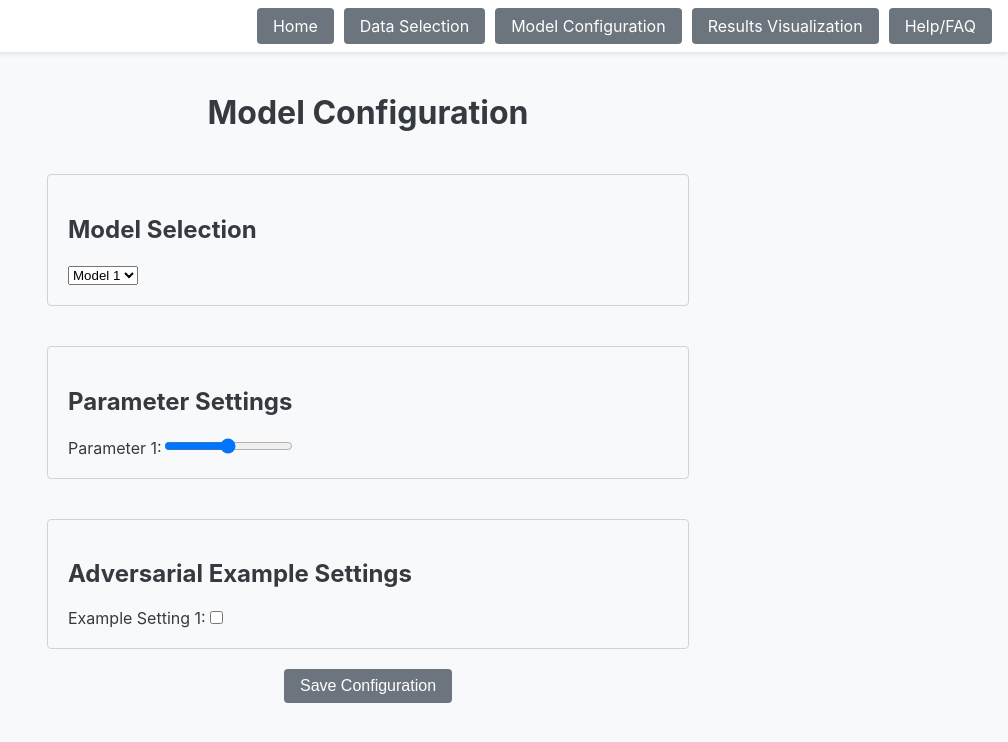
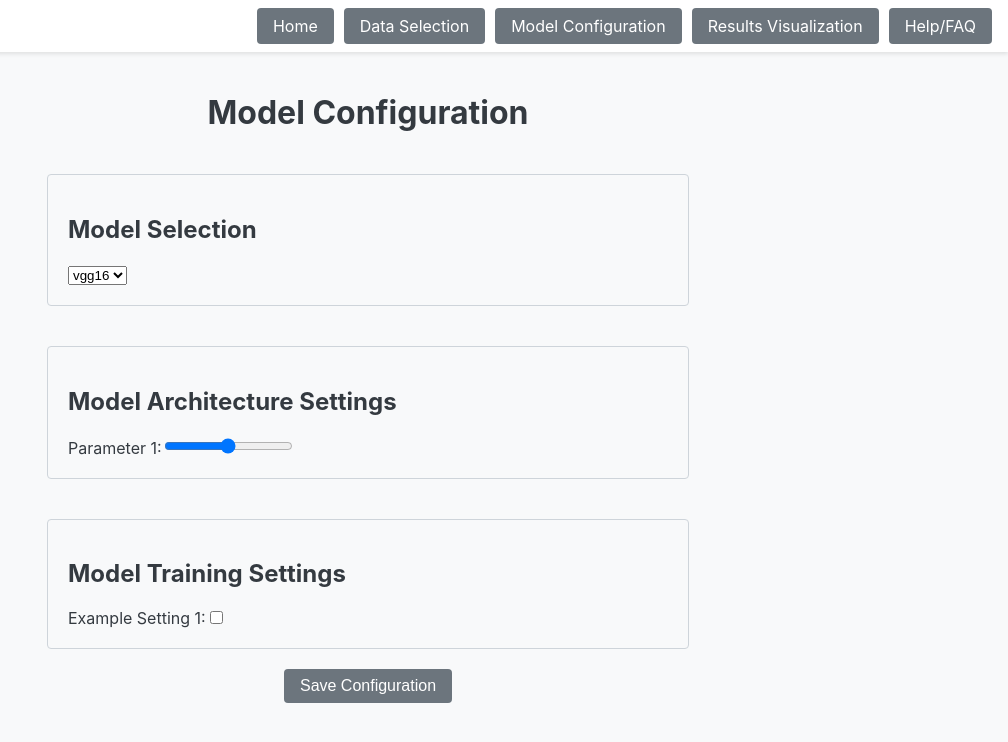
Before and after one commit to Astro-027/machine-learning-ui, a React (Create React App) app: page /model-configuration in a window 1280 px wide. Shown: the top 742 px of the page, without its empty margins (272-1280 px from the left). Built offline with nearby package versions, Linux system fonts and the light colour scheme.

Commit message:
Updated names

```diff
--- a/src/App.css
+++ b/src/App.css
@@ -129,8 +129,8 @@ button:hover {
 }
 
 .model-selection,
-.parameter-settings,
-.adversarial-example-settings {
+.model-training-settings,
+.model-architecture-settings {
   margin: 20px 0;
   padding: 20px;
   border: 1px solid #CED4DA;
--- a/src/components/ParameterSettings.tsx
+++ b/src/components/ModelArchitectureSettings.tsx
@@ -1,9 +1,9 @@
 import React from 'react';
 
-const ParameterSettings: React.FC = () => {
+const ModelArchitectureSettings: React.FC = () => {
     return (
-        <div className="parameter-settings">
-            <h2>Parameter Settings</h2>
+        <div className="model-architecture-settings">
+            <h2>Model Architecture Settings</h2>
             {/* Placeholder for parameter settings */}
             <label>
                 Parameter 1:
@@ -14,4 +14,4 @@ const ParameterSettings: React.FC = () => {
     );
 };
 
-export default ParameterSettings;
+export default ModelArchitectureSettings;
--- a/src/components/ModelSelection.tsx
+++ b/src/components/ModelSelection.tsx
@@ -6,8 +6,8 @@ const ModelSelection: React.FC = () => {
             <h2>Model Selection</h2>
             {/* Placeholder for model selection dropdown */}
             <select>
-                <option value="model1">Model 1</option>
-                <option value="model2">Model 2</option>
+                <option value="model1">vgg16</option>
+                <option value="model2">vgg19</option>
                 {/* // Add more models as options here */}
             </select>
         </div>
--- a/src/components/AdversarialExampleSettings.tsx
+++ b/src/components/ModelTrainingSettings.tsx
@@ -1,9 +1,9 @@
 import React from 'react';
 
-const AdversarialExampleSettings: React.FC = () => {
+const ModelTrainingSettings: React.FC = () => {
     return (
-        <div className="adversarial-example-settings">
-            <h2>Adversarial Example Settings</h2>
+        <div className="model-training-settings">
+            <h2>Model Training Settings</h2>
             {/* Placeholder for adversarial example settings */}
             <label>
                 Example Setting 1:
@@ -14,4 +14,4 @@ const AdversarialExampleSettings: React.FC = () => {
     );
 };
 
-export default AdversarialExampleSettings;
+export default ModelTrainingSettings;
--- a/src/pages/DataSelectionPage.tsx
+++ b/src/pages/DataSelectionPage.tsx
@@ -7,11 +7,12 @@ import DataFilters from '../components/DataFilters';
 const DataSelectionPage: React.FC = () => {
     return (
         <div className="data-selection-page">
+            {/* Have option to slect data sets from local files */}
             <h1>Data Selection</h1>
             <DataSetLibrary />
             <DataUpload />
             <DataPreview />
-            <DataFilters />
+            {/* <DataFilters /> */}
         </div>
     );
 };
--- a/src/pages/ModelConfigurationPage.tsx
+++ b/src/pages/ModelConfigurationPage.tsx
@@ -1,15 +1,15 @@
 import React from 'react';
 import ModelSelection from '../components/ModelSelection';
-import ParameterSettings from '../components/ParameterSettings';
-import AdversarialExampleSettings from '../components/AdversarialExampleSettings';
+import ModelArchitectureSettings from '../components/ModelArchitectureSettings';
+import ModelTrainingSettings from '../components/ModelTrainingSettings';
 
 const ModelConfigurationPage: React.FC = () => {
     return (
         <div className="model-configuration-page">
             <h1>Model Configuration</h1>
             <ModelSelection />
-            <ParameterSettings />
-            <AdversarialExampleSettings />
+            <ModelArchitectureSettings />
+            <ModelTrainingSettings />
             {/* Option to add entire models */}
             <button>Save Configuration</button>
         </div>
```
